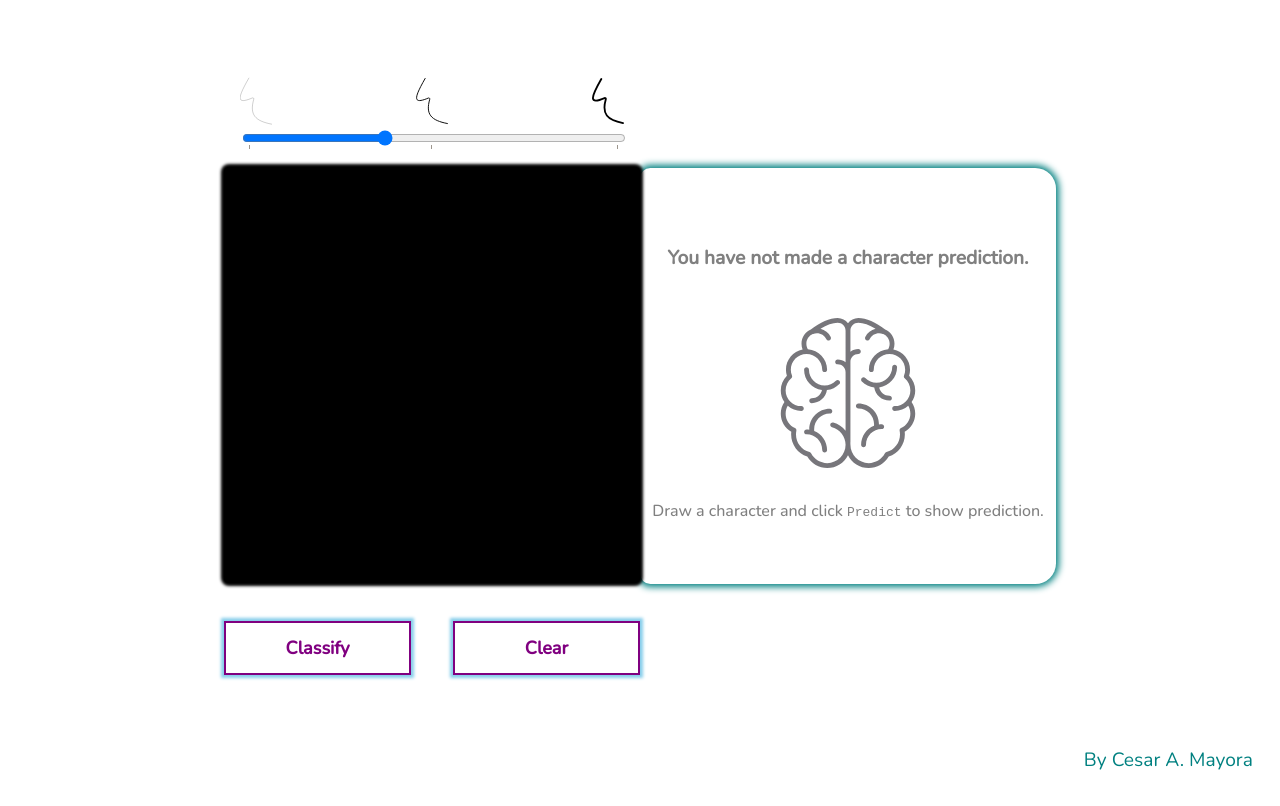
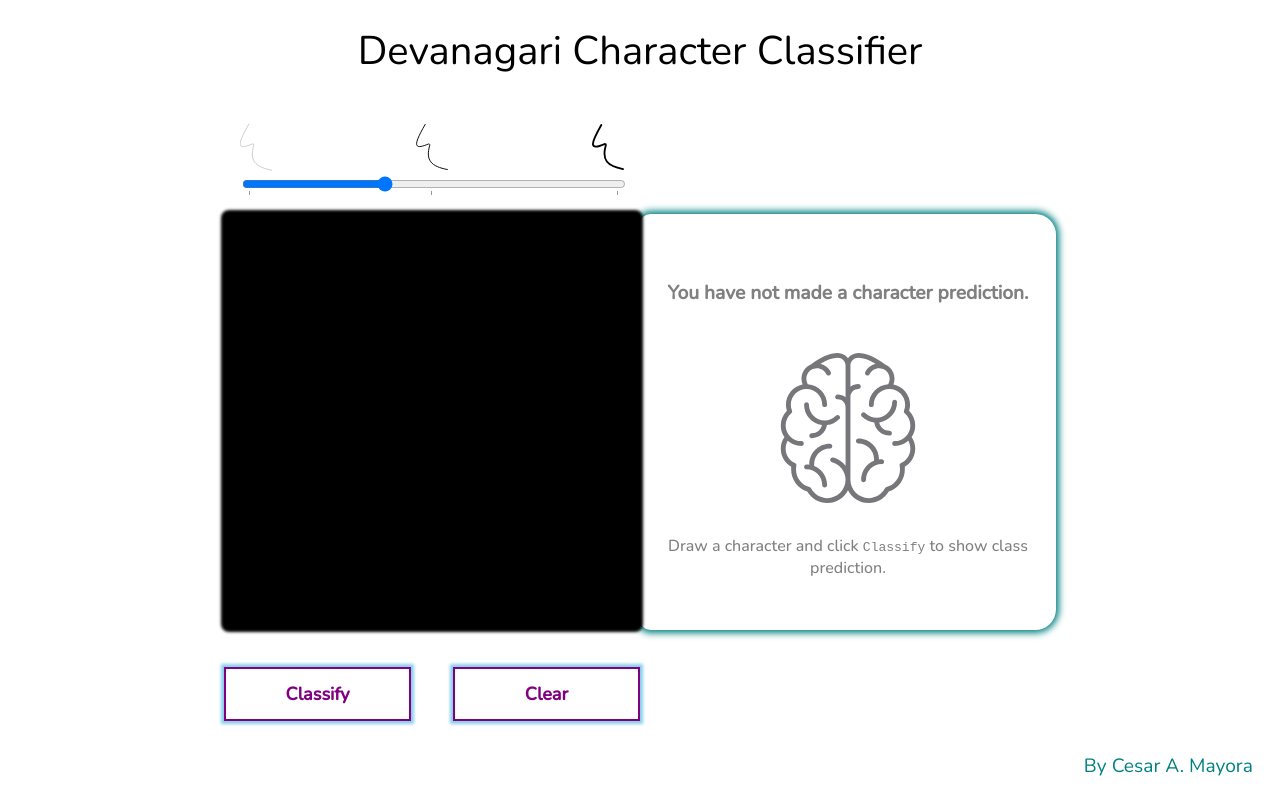
Before and after one commit to mayoras/devanagari-classifier, a SvelteKit app in the folder devan-web/: page / in a window 1280 px wide. Built offline with nearby package versions, Linux system fonts and the light colour scheme.

Commit message:
add header

```diff
--- a/devan-web/src/routes/+layout.svelte
+++ b/devan-web/src/routes/+layout.svelte
@@ -1,8 +1,27 @@
+<header>
+	<div class="container">
+		<h1 class="title">Devanagari Character Classifier</h1>
+	</div>
+</header>
+
 <slot />
 
 <footer><span>By Cesar A. Mayora</span></footer>
 
 <style>
+	.container {
+		display: flex;
+		justify-content: center;
+		align-items: center;
+		padding: 1em;
+	}
+	.title {
+		margin: 0;
+		padding: 0;
+		width: auto;
+		font-size: 2.5em;
+		font-weight: lighter;
+	}
 	footer {
 		display: flex;
 		justify-content: end;
--- a/devan-web/src/routes/+page.svelte
+++ b/devan-web/src/routes/+page.svelte
@@ -165,7 +165,7 @@
 					<h2 class="pred-title">You have not made a character prediction.</h2>
 					<img src="/svg/Brain.svg" alt="Gray Brain Icon" />
 					<span class="pred-no-character"
-						>Draw a character and click <code>Predict</code> to show prediction.</span
+						>Draw a character and click <code>Classify</code> to show class prediction.</span
 					>
 				{/if}
 			</div>
@@ -215,7 +215,7 @@
 
 	.canvas-container {
 		display: flex;
-		height: 90vh;
+		height: 80vh;
 		justify-content: center;
 		align-items: center;
 	}
```
